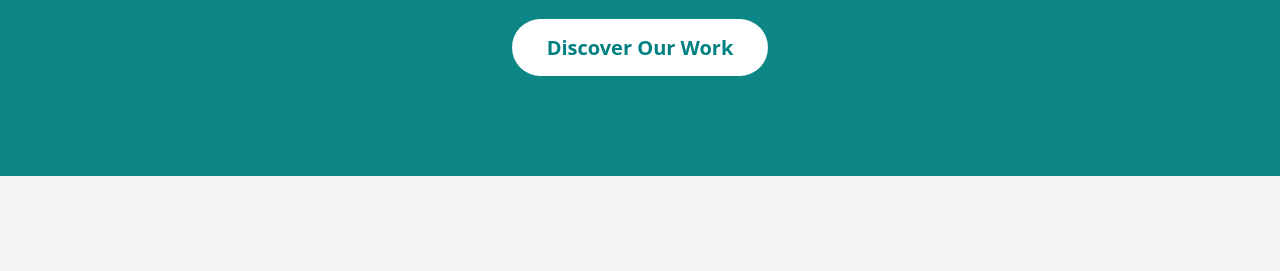
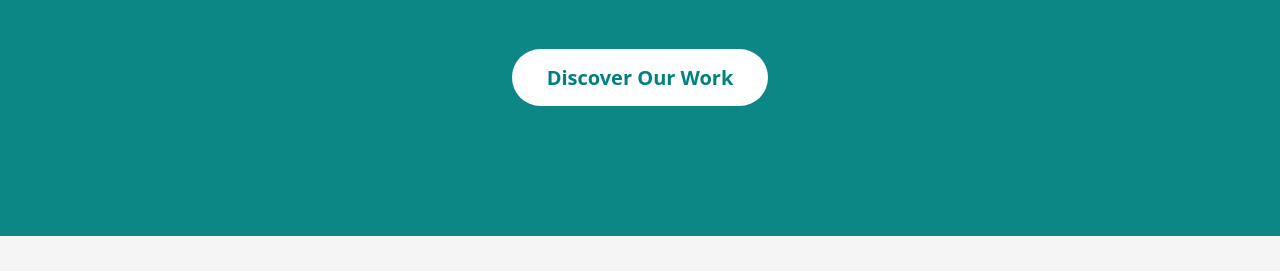
Before and after one commit to taiwobenedict/sunbethgrp4, a plain HTML site: page index.html in a window 1280 px wide. Shown: the part 293-564 px from the top of the page. Drawn offline with Linux system fonts and the light colour scheme.

Commit message:
final fix

```diff
--- a/index.html
+++ b/index.html
@@ -110,7 +110,7 @@
 
         .content {
             border: rgb(29, 153, 170);
-            padding: 20px 20px;
+            padding: 50px 20px;
             display: flex;
             justify-content: center;
             align-items: center;
```
